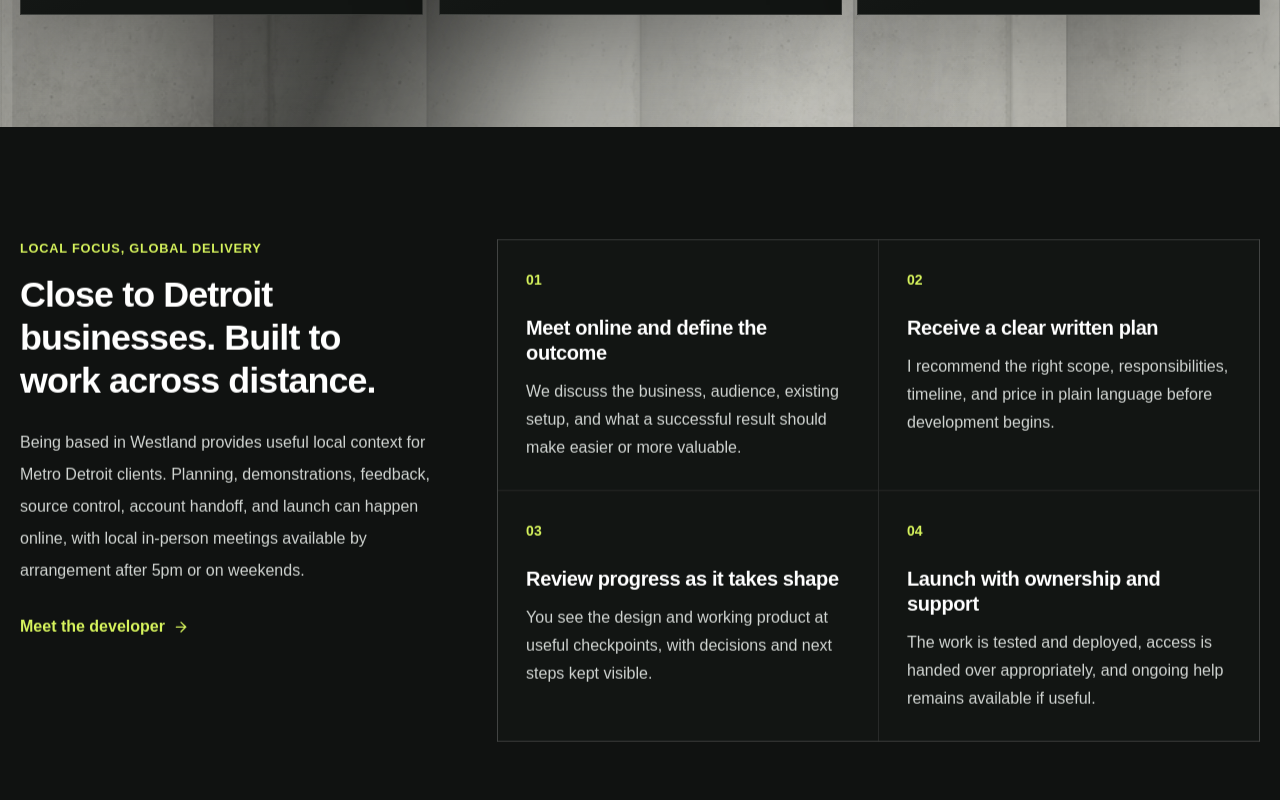
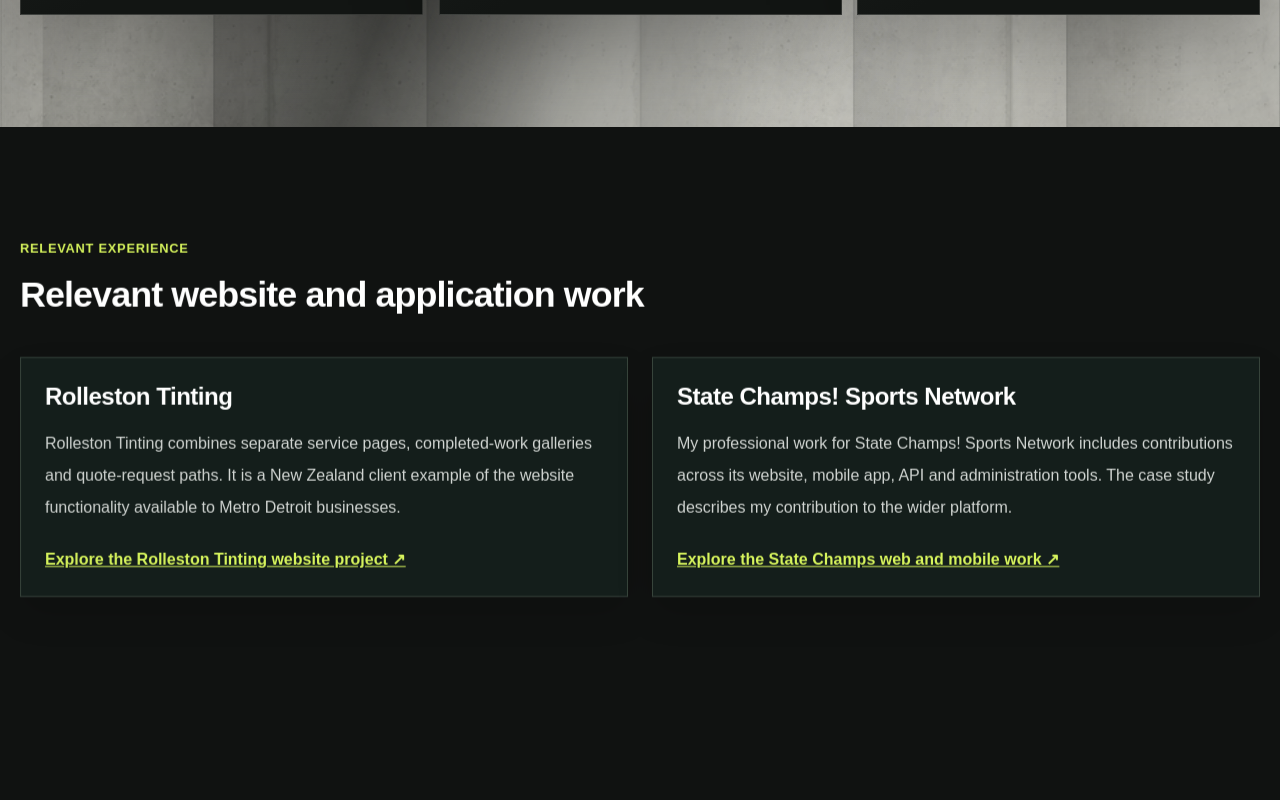
Before and after one commit to RVanEeden85/codestudioworks, a Next.js app: page /detroit-web-development in a window 1280 px wide. Shown: the part 1680-2480 px from the top of the page. Built offline with nearby package versions, Linux system fonts and the light colour scheme; no server answers.

Commit message:
Add attributed project proof to Detroit and app services (#5)

```diff
--- a/src/app/detroit-web-development/page.js
+++ b/src/app/detroit-web-development/page.js
@@ -194,6 +194,25 @@
                 </div>
             </section>
 
+            <section className="py-20 text-white md:py-28">
+                <div className="section-shell">
+                    <p className="eyebrow">Relevant experience</p>
+                    <h2 className="mt-4 text-4xl font-black leading-tight md:text-5xl">Relevant website and application work</h2>
+                    <div className="mt-10 grid gap-6 md:grid-cols-2">
+                        <article className="drafting-card">
+                            <h3 className="text-2xl font-black">Rolleston Tinting</h3>
+                            <p className="mt-4 leading-8 text-white/70">Rolleston Tinting combines separate service pages, completed-work galleries and quote-request paths. It is a New Zealand client example of the website functionality available to Metro Detroit businesses.</p>
+                            <Link href="/work/rolleston-tinting" className="mt-6 inline-block font-bold text-accent underline">Explore the Rolleston Tinting website project ↗</Link>
+                        </article>
+                        <article className="drafting-card">
+                            <h3 className="text-2xl font-black">State Champs! Sports Network</h3>
+                            <p className="mt-4 leading-8 text-white/70">My professional work for State Champs! Sports Network includes contributions across its website, mobile app, API and administration tools. The case study describes my contribution to the wider platform.</p>
+                            <Link href="/work/state-champs-network" className="mt-6 inline-block font-bold text-accent underline">Explore the State Champs web and mobile work ↗</Link>
+                        </article>
+                    </div>
+                </div>
+            </section>
+
             <section className="bg-[#101211] py-20 text-white md:py-28">
                 <div className="section-shell grid gap-12 lg:grid-cols-[0.72fr_1.28fr]">
                     <div>
--- a/src/app/services/_lib/services.js
+++ b/src/app/services/_lib/services.js
@@ -101,6 +101,7 @@
             "We plan the first version around the most useful features. Further features can be added in separately agreed stages.",
         typicalTimeline: "Most first releases require 6–16+ weeks.",
         priceGuide: "App projects start from $7,500 USD.",
+        caseStudies: ["state-champs-network", "eventbookr"],
         faqs: [
             {
                 question: "Can you help shape an idea before development?",
```
